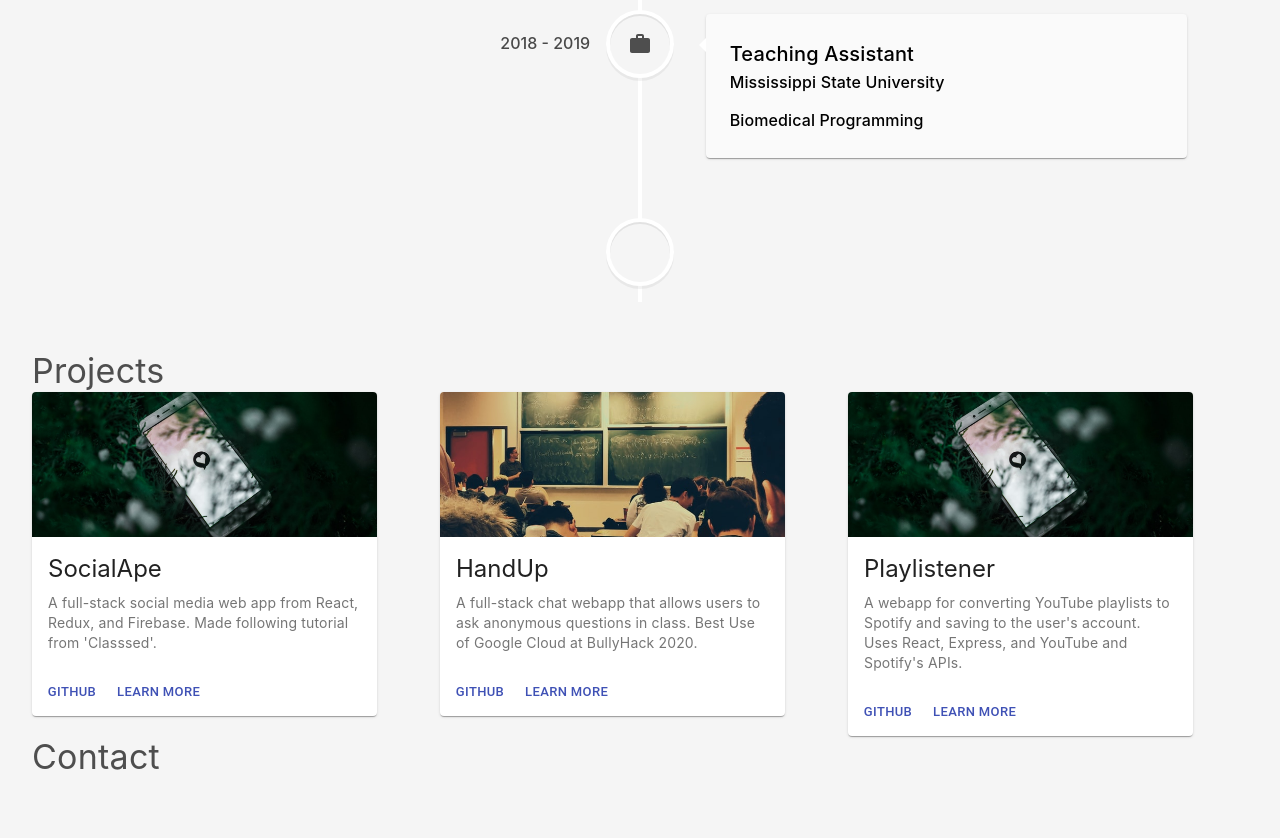
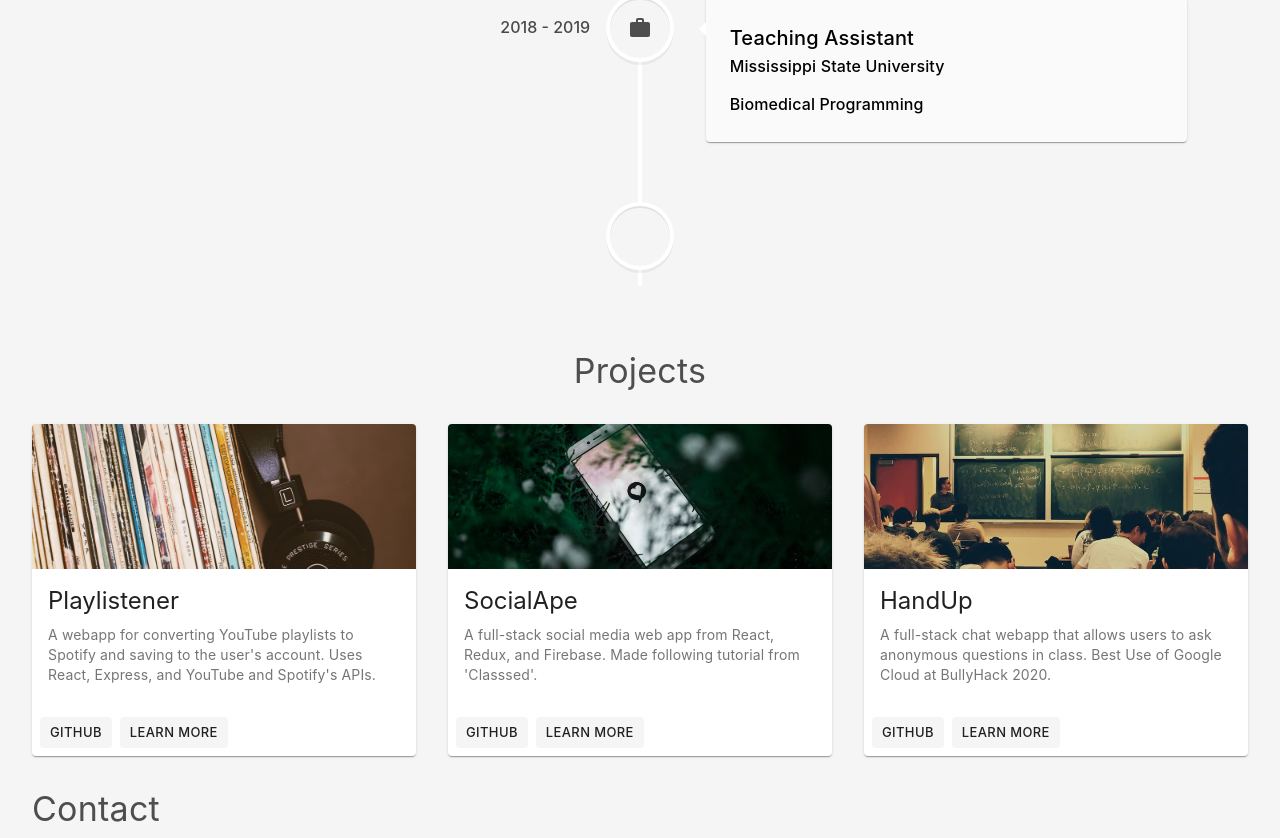
Before and after one commit to lpjune/laurenorsini, a React (Create React App) app: page / in a window 1280 px wide. Shown: the part 2390-3228 px from the top of the page. Before the commit the page ends 3176 px from the top, so only its background shows below. Built offline with nearby package versions, Linux system fonts and the light colour scheme.

Commit message:
projects styles

```diff
--- a/src/App.css
+++ b/src/App.css
@@ -75,16 +75,34 @@ body {
     text-align: end;
 }
 
+/* PROJECTS */
+.projects-container {
+    padding: 2rem;
+}
+.projects-title {
+    padding-bottom: 2rem !important;
+    text-align: center;
+}
+.projects-grid-item {
+    display: flex !important;
+}
 /* PROJECT CARD */
 .pc-card {
-    position: relative;
-    max-width: 345px;
+    max-width: auto;
+    display: flex;
+    flex-direction: column;
+    justify-content: space-between;
 }
 .pc-media {
     height: 145px;
 }
-
-/* PROJECTS */
+.pc-btn {
+    font-family: -apple-system, BlinkMacSystemFont, "Segoe UI", Roboto,
+        "Helvetica Neue", Arial, "Noto Sans", sans-serif, "Apple Color Emoji",
+        "Segoe UI Emoji", "Segoe UI Symbol", "Noto Color Emoji" !important;
+    font-weight: 450 !important;
+    background-color: #f5f5f5 !important;
+}
 
 /* SKILLS */
 .skills-container {
@@ -106,7 +124,7 @@ body {
 
 /* TIMELINE */
 .timeline-container {
-    padding: 3rem;
+    padding: 2rem;
 }
 .timeline-title {
     padding-bottom: 2rem !important;
--- a/src/components/ProjectCard.js
+++ b/src/components/ProjectCard.js
@@ -6,15 +6,14 @@ import {
     CardActions,
     CardContent,
     CardMedia,
-    CardActionArea,
 } from "@material-ui/core";
-import "../App.css"
+import "../App.css";
 
 const ProjectCard = (props) => {
     const { title, text, imagePath, githubUrl } = props;
     return (
         <Card className="pc-card">
-            <CardActionArea>
+            <div>
                 <CardMedia
                     className="pc-media"
                     component="img"
@@ -33,17 +32,24 @@ const ProjectCard = (props) => {
                         {text}
                     </Typography>
                 </CardContent>
-            </CardActionArea>
+            </div>
             <CardActions>
                 <Button
                     size="small"
-                    color="primary"
+                    className="pc-btn"
                     href={githubUrl}
                     target="_blank"
+                    variant="contained"
+                    disableElevation
                 >
                     GitHub
                 </Button>
-                <Button size="small" color="primary">
+                <Button
+                    size="small"
+                    className="pc-btn"
+                    variant="contained"
+                    disableElevation
+                >
                     Learn More
                 </Button>
             </CardActions>
--- a/src/components/Projects.js
+++ b/src/components/Projects.js
@@ -1,36 +1,55 @@
 import React from "react";
 import { Container, Typography, Grid } from "@material-ui/core";
 import ProjectCard from "./ProjectCard";
-
-
+import "../App.css";
 
 const Projects = () => {
-
     return (
-        <Container>
-            <Typography variant="h4" component="h4">
+        <Container className="projects-container">
+            <Typography className="projects-title" variant="h4" component="h4">
                 Projects
             </Typography>
-            <Grid container spacing={1}>
-                <Grid item xs={4} >
+            <Grid container spacing={4}>
+                <Grid
+                    className="projects-grid-item"
+                    item
+                    xs={12}
+                    sm={12}
+                    md={4}
+                >
+                    <ProjectCard
+                        title="Playlistener"
+                        text="A webapp for converting YouTube playlists to Spotify and saving to the user's account. Uses React, Express, and YouTube and Spotify's APIs."
+                        imagePath="/images/playlistener.jpg"
+                        githubUrl="https://github.com/lpjune/playlistener"
+                    />
+                </Grid>
+                <Grid
+                    className="projects-grid-item"
+                    item
+                    xs={12}
+                    sm={12}
+                    md={4}
+                >
                     <ProjectCard
                         title="SocialApe"
                         text="A full-stack social media web app from React, Redux, and Firebase. Made following tutorial from 'Classsed'."
                         imagePath="/images/social.jpg"
+                        githubUrl="https://github.com/lpjune/socialape-client"
                     />
                 </Grid>
-                <Grid item xs={4} >
+                <Grid
+                    className="projects-grid-item"
+                    item
+                    xs={12}
+                    sm={12}
+                    md={4}
+                >
                     <ProjectCard
                         title="HandUp"
                         text="A full-stack chat webapp that allows users to ask anonymous questions in class. Best Use of Google Cloud at BullyHack 2020."
                         imagePath="/images/classroom.jpg"
-                    />
-                </Grid>
-                <Grid item xs={4} >
-                    <ProjectCard
-                        title="Playlistener"
-                        text="A webapp for converting YouTube playlists to Spotify and saving to the user's account. Uses React, Express, and YouTube and Spotify's APIs."
-                        imagePath="/images/social.jpg"
+                        githubUrl="https://github.com/lpjune/bullyhack20"
                     />
                 </Grid>
             </Grid>
```
Also changed, not shown: public/images/playlistener.jpg (added), public/images/playlistener2.jpg (added).
